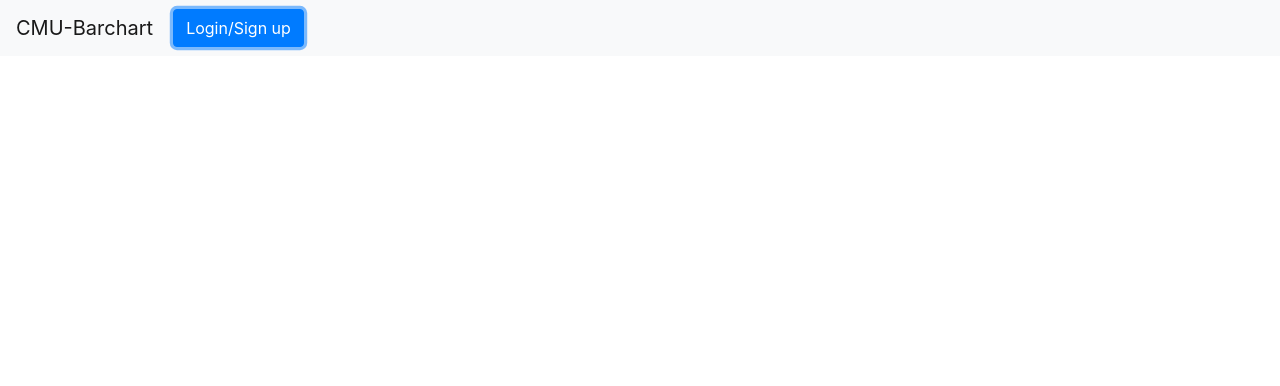
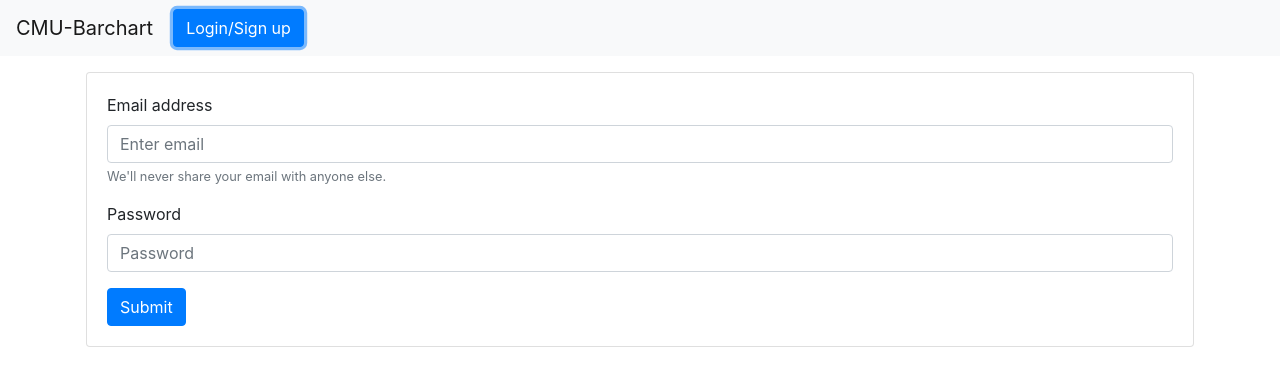
Before and after one commit to muziejus/cmu-barchart, a plain HTML site: page index.html in a window 1280 px wide. Both pictures are taken after a click on the button "Login/Sign up". Drawn offline with nearby package versions, Linux system fonts and the light colour scheme.

Commit message:
Add signup form.

```diff
--- a/index.html
+++ b/index.html
@@ -19,17 +19,25 @@
         </button>
       </div>
     </nav>
-    <div class="container">
-
-      <main class="container">
-        <!-- home view -->
-        <div id="home-view">
-          <h4></h4>
+    <main class="container p-3">
+      <div class="collapse" id="login">
+        <div class="card card-body">
+          <form id="login-form">
+            <div class="form-group">
+              <label for="email">Email address</label>
+              <input type="email" class="form-control" id="email" aria-describedby="email" placeholder="Enter email">
+              <small id="emailHelp" class="form-text text-muted">We'll never share your email with anyone else.</small>
+            </div>
+            <div class="form-group">
+              <label for="password">Password</label>
+              <input type="password" class="form-control" id="password" placeholder="Password">
+            </div>
+            <button type="submit" class="btn btn-primary">Submit</button>
+          </div>
+        </form>
         </div>
-
-      </main>
-
-    </div>
+      </div>
+    </main>
     <script src="https://code.jquery.com/jquery-3.3.1.slim.min.js" integrity="sha384-q8i/X+965DzO0rT7abK41JStQIAqVgRVzpbzo5smXKp4YfRvH+8abtTE1Pi6jizo" crossorigin="anonymous"></script>
     <script src="https://cdnjs.cloudflare.com/ajax/libs/popper.js/1.14.3/umd/popper.min.js" integrity="sha384-ZMP7rVo3mIykV+2+9J3UJ46jBk0WLaUAdn689aCwoqbBJiSnjAK/l8WvCWPIPm49" crossorigin="anonymous"></script>
     <script src="https://stackpath.bootstrapcdn.com/bootstrap/4.1.1/js/bootstrap.min.js" integrity="sha384-smHYKdLADwkXOn1EmN1qk/HfnUcbVRZyYmZ4qpPea6sjB/pTJ0euyQp0Mk8ck+5T" crossorigin="anonymous"></script>
```
